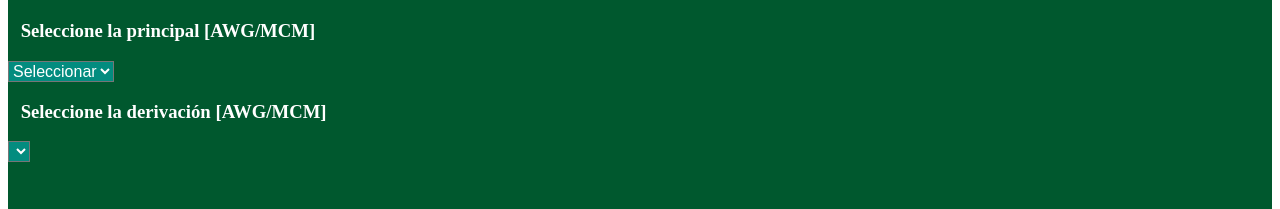
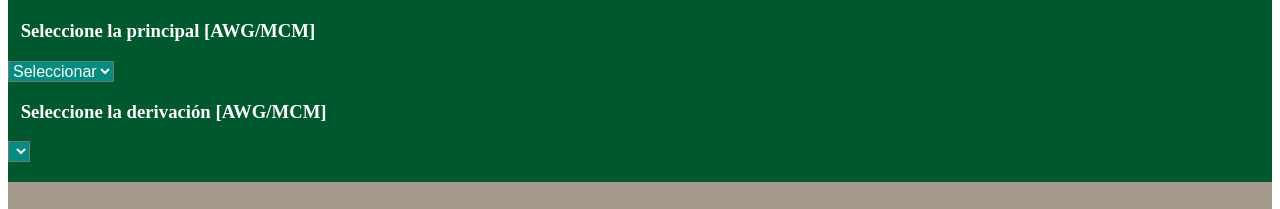
Before and after one commit to lfnaranjo11/powerground, a plain HTML site: page index.html in a window 1280 px wide. Shown: the part 591-800 px from the top of the page. Drawn offline with Linux system fonts and the light colour scheme.

Commit message:
Update styles.css

```diff
--- a/styles.css
+++ b/styles.css
@@ -37,8 +37,8 @@ h3 {
   background-color: #00582e;
   color: #ffff;
   justify-content: center;
-  height: 70em;
-  min-height: 40%;
+  height: 50em;
+  min-height: 20%;
 }
 .results {
   min-height: 25%;
```
